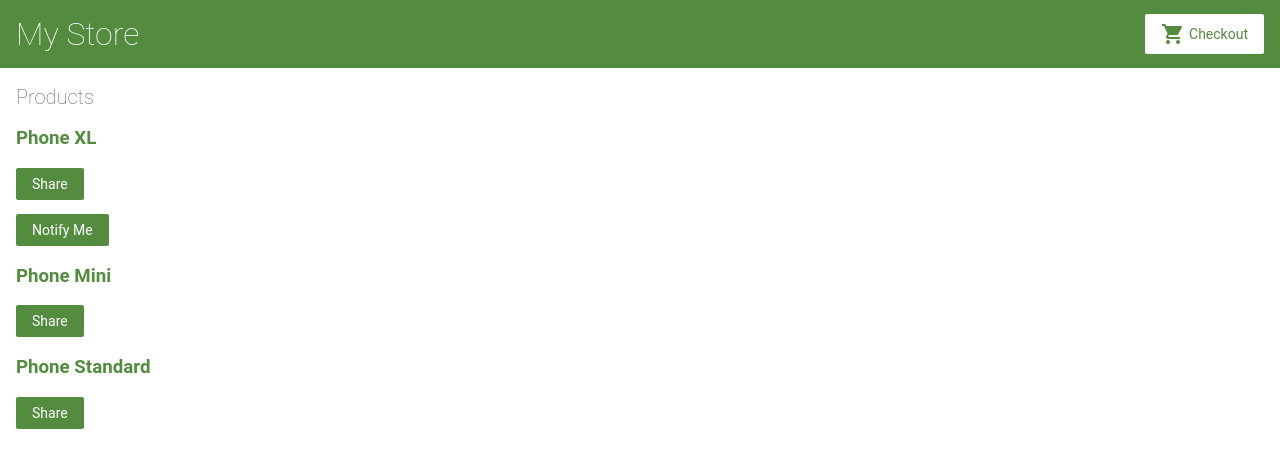
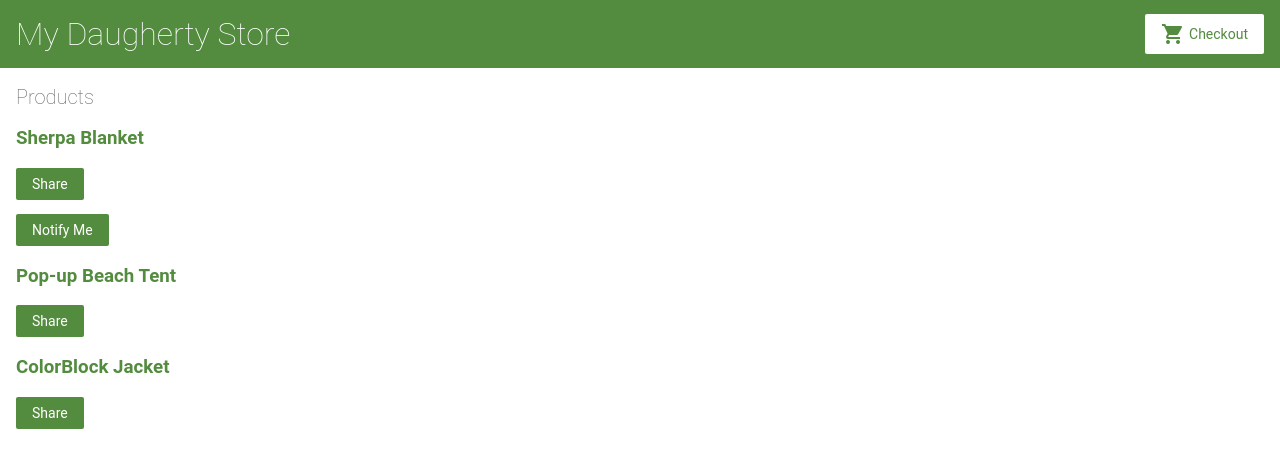
Before and after one commit to alow2438/angular-m9zpwq, an Angular app: page / in a window 1280 px wide. Shown: the top 468 px of the page. Built offline with nearby package versions, Linux system fonts and the light colour scheme.

Commit message:
changed product names, details and store name

```diff
--- a/src/app/products.ts
+++ b/src/app/products.ts
@@ -1,18 +1,18 @@
 export const products = [
   {
-    name: 'Phone XL',
+    name: 'Sherpa Blanket',
     price: 799,
-    description: 'A large phone with one of the best screens'
+    description: 'A soft navy blanket made with love.'
   },
   {
-    name: 'Phone Mini',
+    name: 'Pop-up Beach Tent',
     price: 699,
-    description: 'A great phone with one of the best cameras'
+    description: 'Includes an open front and can house up to 2 people. Carrying case included.'
   },
   {
-    name: 'Phone Standard',
+    name: 'ColorBlock Jacket',
     price: 299,
-    description: ''
+    description: 'A cozy jacket for the office tundra.'
   }
 ];
 
--- a/src/app/top-bar/top-bar.component.html
+++ b/src/app/top-bar/top-bar.component.html
@@ -1,5 +1,5 @@
 <a [routerLink]="['/']">
-  <h1>My Store</h1>
+  <h1>My Daugherty Store</h1>
 </a>
 
 <a [routerLink]="['/cart']" class="button fancy-button"><i class="material-icons">shopping_cart</i>Checkout</a>
```
